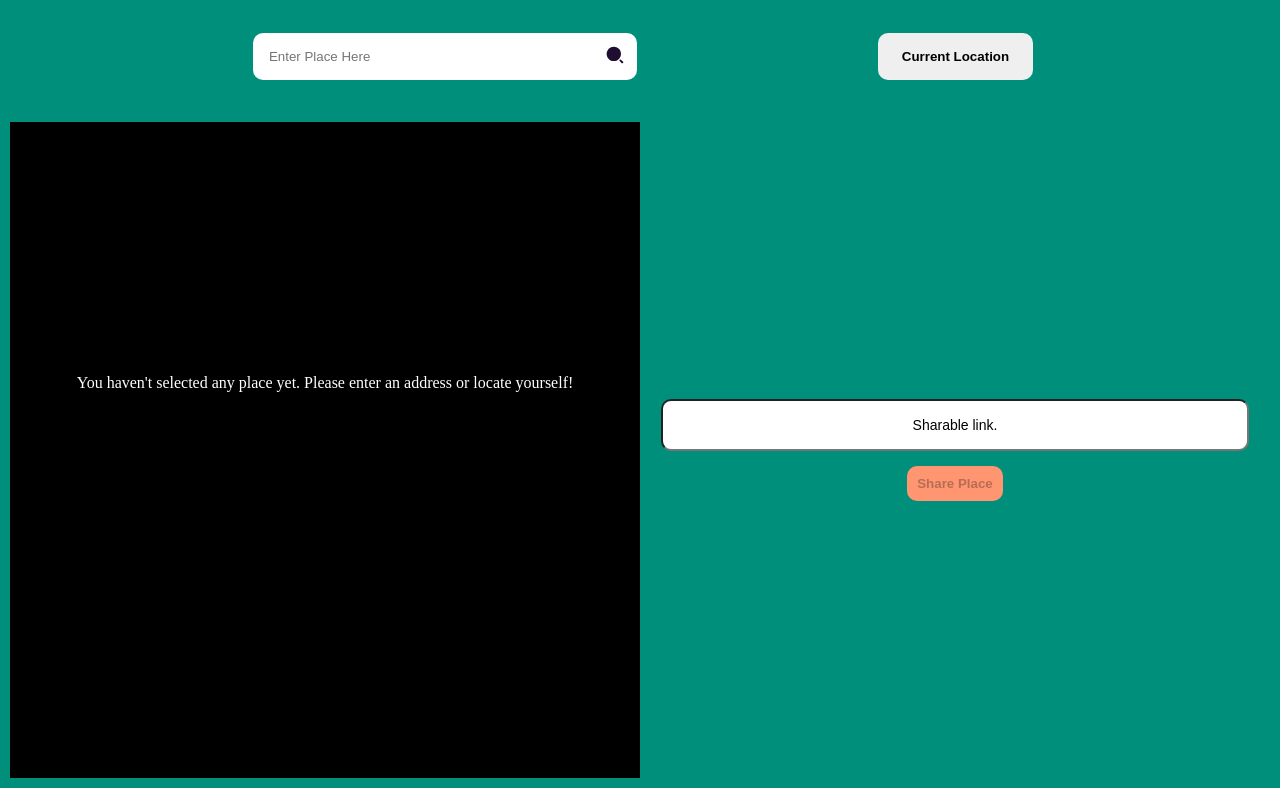
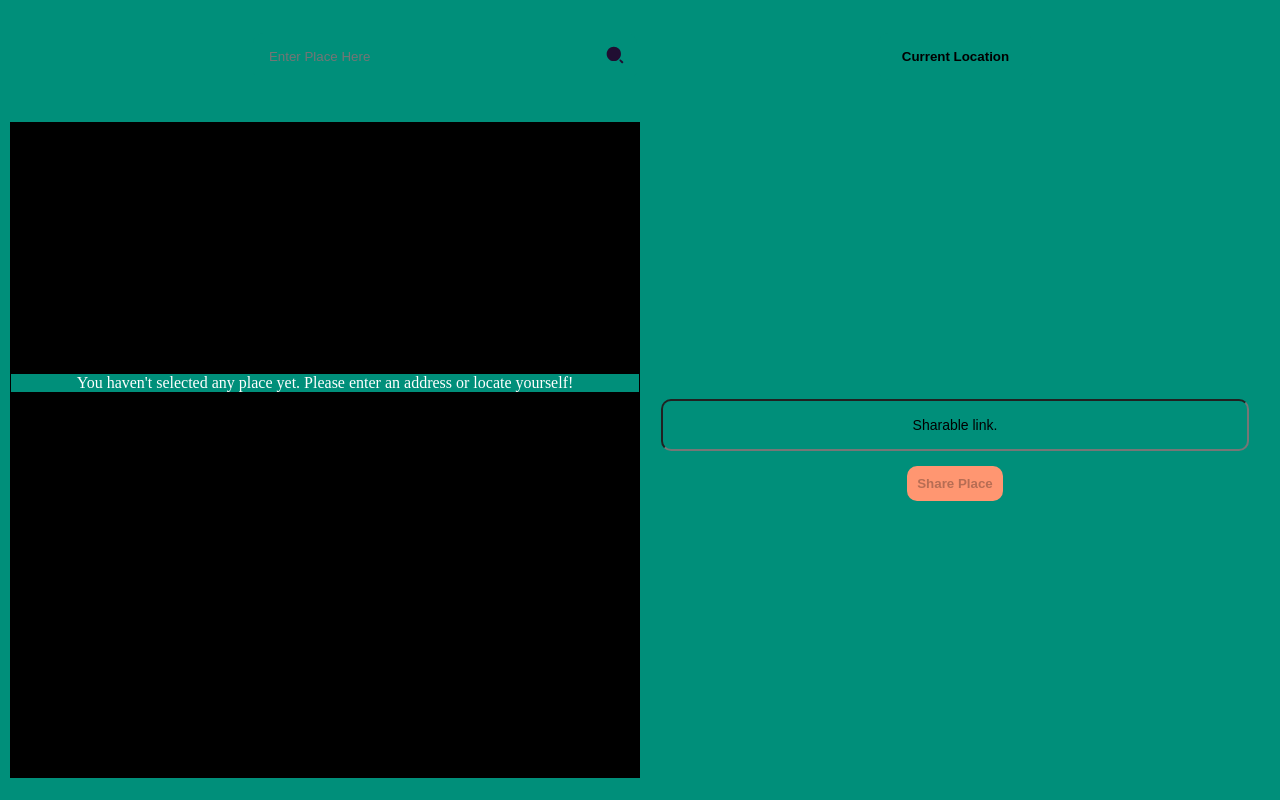
Before and after one commit to i-madhav/MadhavShare, a plain HTML site: page index.html in a window 1280 px wide. Drawn offline with Linux system fonts and the light colour scheme; some packages are replaced by stand-ins of ours.

Commit message:
backgrooundColorChanges

```diff
--- a/style.css/style.css
+++ b/style.css/style.css
@@ -2,6 +2,7 @@
     margin: 0;
     padding: 0;
     box-sizing: border-box;
+    background-color: var(--primary-background-color);
 }
 
 :root{
```
